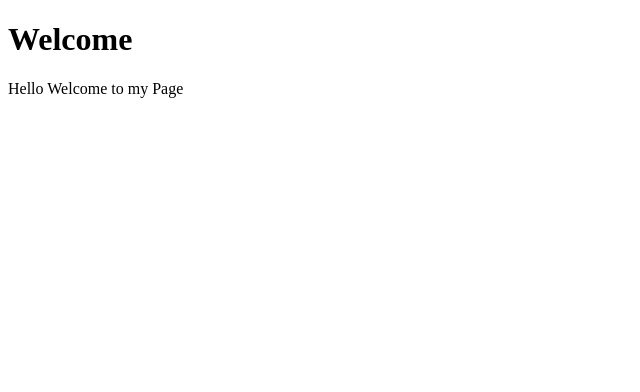
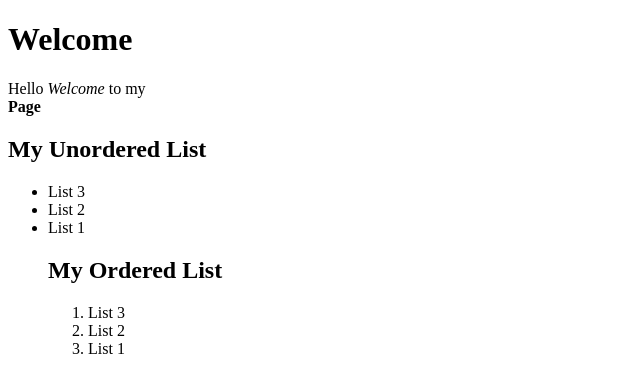
Before and after one commit to lucam11/INF253-exercises, a plain HTML site: page index.html in a window 1280 px wide. Shown: the whole page, without its empty margins (0-640 px from the left). Drawn offline with Linux system fonts and the light colour scheme.

Commit message:
Update index.html

```diff
--- a/index.html
+++ b/index.html
@@ -5,6 +5,18 @@
   </head>
   <body>
      <h1>Welcome</h1>
-     <p>Hello Welcome to my Page</p>
+     <p>Hello <em>Welcome</em> to my<br>
+     <strong>Page</strong></p>
+     <h2>My Unordered List</h1>
+     <ul>
+       <li>List 3</li>
+       <li>List 2</li>
+       <li>List 1</li>
+       <h2>My Ordered List</h1>
+       <ol>
+         <li>List 3</li>
+         <li>List 2</li>
+         <li>List 1</li>
+    </ol>
   </body>
 </html>
```
